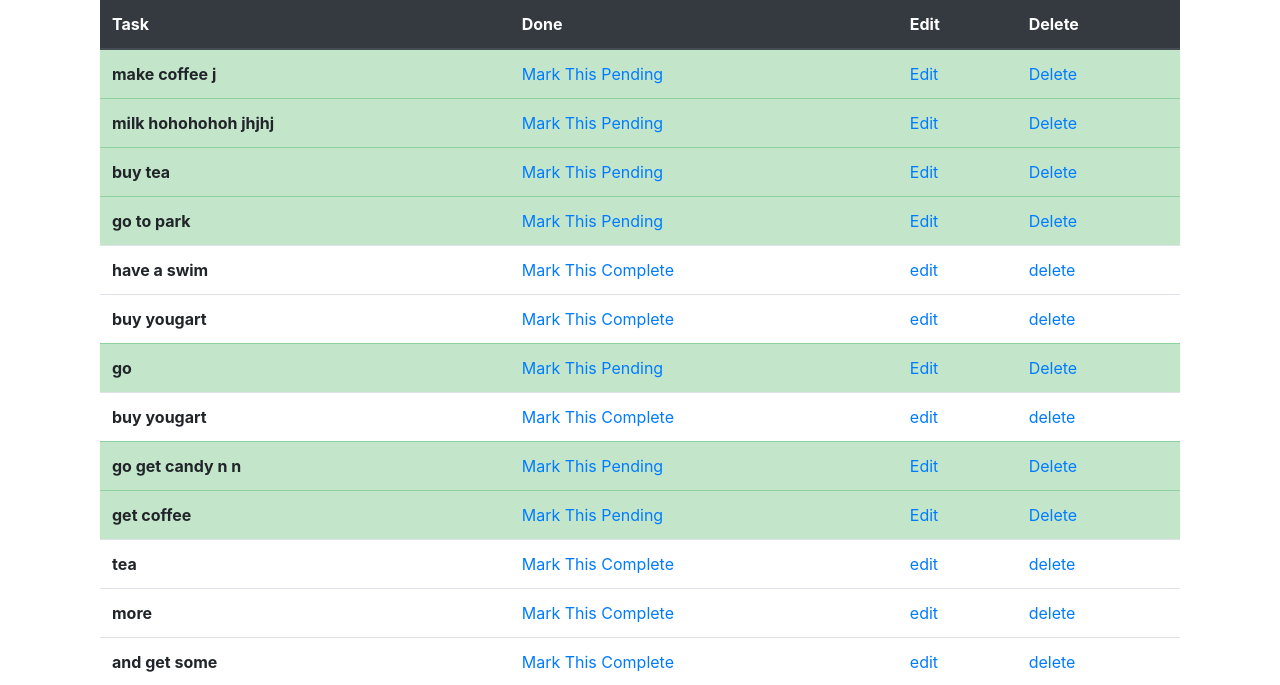
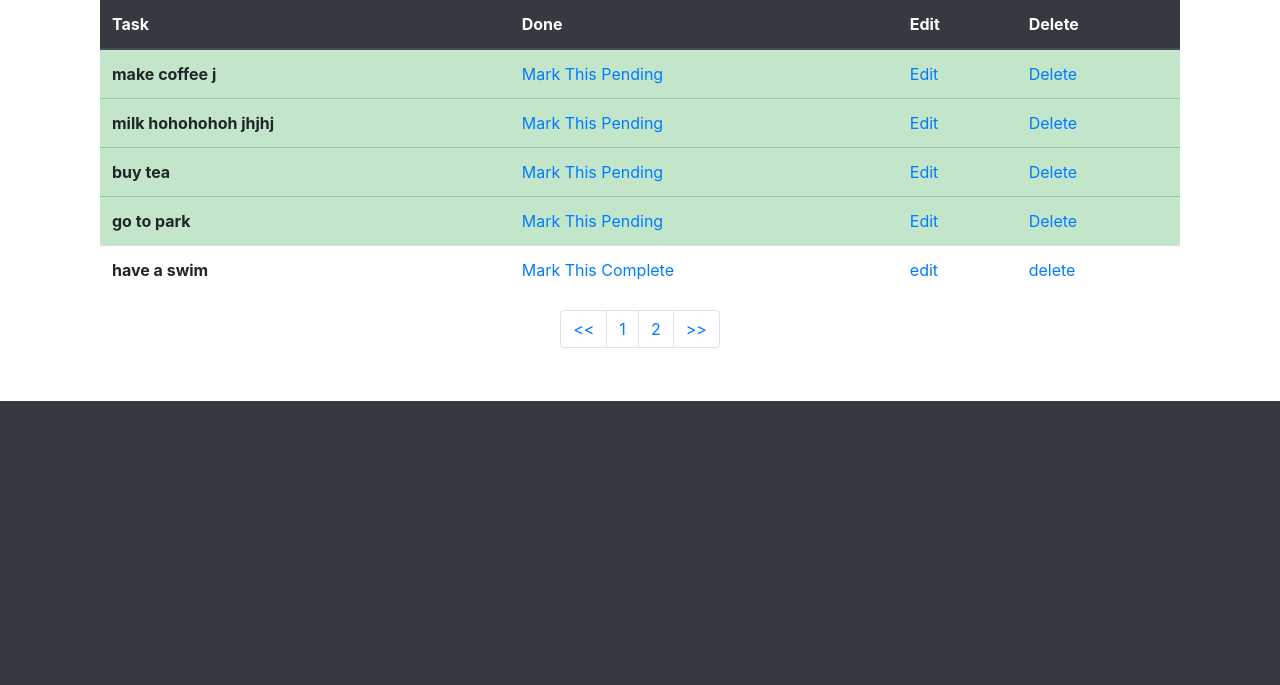
Before and after one commit to ali-nasir-ali/djan_project_03, a Django app: page /Todolist/ in a window 1280 px wide. Shown: the part 399-1084 px from the top of the page. After the commit the page ends 800 px from the top, so only its background shows below. Run offline with Django 3.2, Linux system fonts and the light colour scheme; data comes from the database, SQL or seed files in the repository; both versions use the stored data as it was after the commit; some libraries are stand-ins or nearby versions.

Commit message:
added pagination

```diff
--- a/main_app/first_app/templates/todolist.html
+++ b/main_app/first_app/templates/todolist.html
@@ -56,5 +56,23 @@
   {% endif %}
    </tbody>
   </table>
+  <nav aria-label="Page navigation example">
+  <ul class="pagination justify-content-center">
+
+    <li class="page-item"><a class="page-link" href="?pg=1"><<</a></li>
+
+    {% if all_tasks.has_previous %}
+      <li class="page-item"><a class="page-link" href="?pg={{ all_tasks.previous_page_number }}">{{ all_tasks.previous_page_number }}</a></li>
+    {% endif %}
+
+    <li class="page-item"><a class="page-link" href="?pg={{ all_tasks.number }}">{{ all_tasks.number }}</a></li>
+
+    {% if all_tasks.has_next %}
+      <li class="page-item"><a class="page-link" href="?pg={{ all_tasks.next_page_number }}">{{ all_tasks.next_page_number }}</a></li>
+    {% endif %}
+
+    <li class="page-item"><a class="page-link" href="?pg={{ all_tasks.paginator.num_pages }}">>></a></li>
+  </ul>
+</nav>
  </div>
 {% endblock content %}
--- a/main_app/first_app/views.py
+++ b/main_app/first_app/views.py
@@ -1,8 +1,10 @@
+from django.core import paginator
 from django.shortcuts import render , redirect
 from django.http import HttpResponse
 from first_app.models import TaskList
 from first_app.forms import TaskForm
 from django.contrib  import messages
+from django.core.paginator import Paginator
 
 # Create your views here.
 def todolist(request):
@@ -13,7 +15,10 @@
         messages.success(request,("New Task Added"))
         return redirect('todolist')
     else:
-        all_tasks = TaskList.objects.all
+        all_tasks = TaskList.objects.all()
+        paginator = Paginator(all_tasks, 5)
+        page = request.GET.get('pg')
+        all_tasks = paginator.get_page(page)
         return render(request, 'todolist.html', {'all_tasks':all_tasks})
 
 def edit_task(request, task_id):
```
Also changed, not shown: main_app/db.sqlite3.
